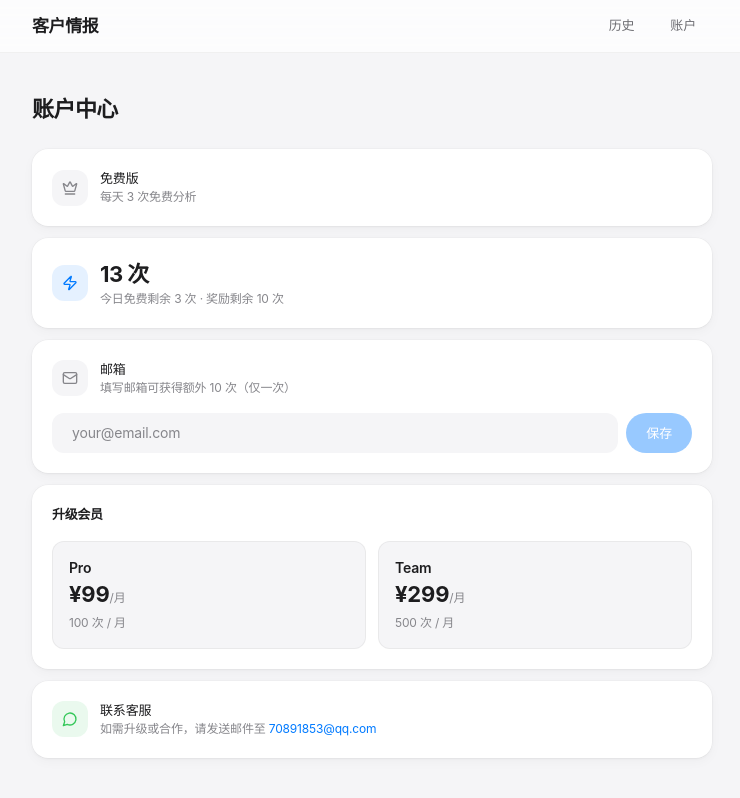
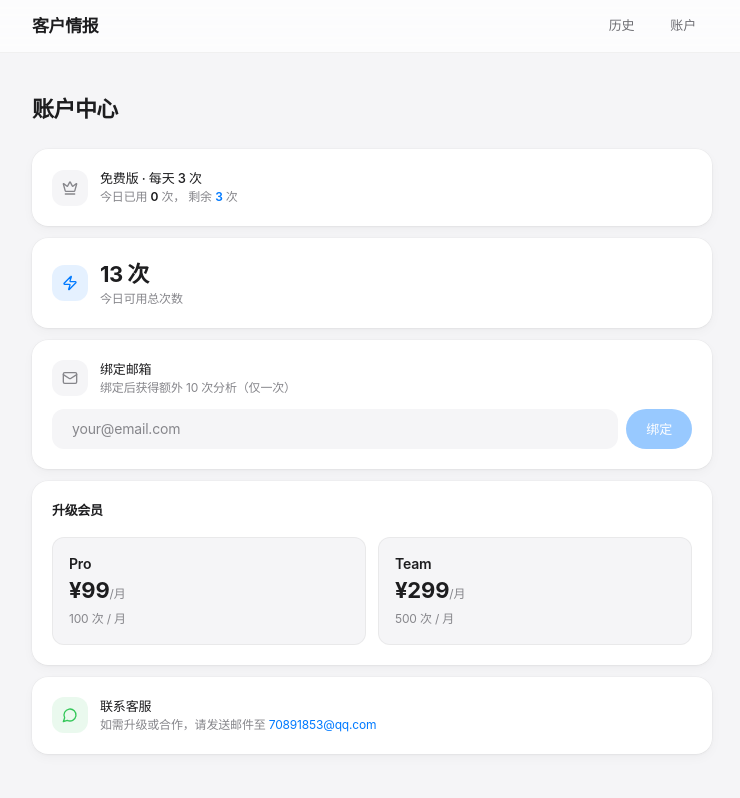
Before and after one commit to Wang-xiaopang/ai-customer-analysis, a Next.js app in the folder frontend/: page /account in a window 1280 px wide. Shown: the top 798 px of the page, without its empty margins (268-1008 px from the left). Built offline with nearby package versions, Linux system fonts and the light colour scheme.

Commit message:
fix: account breakdown free/bonus, history reanalyze streams SSE

```diff
--- a/frontend/app/account/page.tsx
+++ b/frontend/app/account/page.tsx
@@ -1,21 +1,22 @@
 "use client";
 
 import { useState, useEffect } from "react";
-import { getFreeUsedToday, getBonusRemaining, getTotalRemaining, getStoredEmail, setStoredEmail, isValidEmail } from "@/lib/storage";
-import { Mail, Zap, Crown, MessageCircle } from "lucide-react";
+import { getFreeUsedToday, getBonusRemaining, getStoredEmail, setStoredEmail, isValidEmail } from "@/lib/storage";
+import { Mail, Zap, Gift, Crown, MessageCircle } from "lucide-react";
 
 export default function AccountPage() {
   const [freeUsed, setFreeUsed] = useState(0);
-  const [bonus, setBonus] = useState(0);
-  const [total, setTotal] = useState(0);
+  const [bonusRemaining, setBonusRemaining] = useState(0);
+  const [bonusUsed, setBonusUsed] = useState(0);
   const [email, setEmail] = useState<string | null>(null);
   const [inputEmail, setInputEmail] = useState("");
   const [saved, setSaved] = useState(false);
 
   const refresh = () => {
     setFreeUsed(getFreeUsedToday());
-    setBonus(getBonusRemaining());
-    setTotal(getTotalRemaining());
+    const br = getBonusRemaining();
+    setBonusRemaining(br);
+    setBonusUsed(10 - br);
     setEmail(getStoredEmail());
   };
 
@@ -24,11 +25,10 @@ export default function AccountPage() {
   const handleSaveEmail = () => {
     if (isValidEmail(inputEmail.trim())) {
       setStoredEmail(inputEmail.trim());
-      setEmail(inputEmail.trim());
+      setSaved(true);
+      refresh();
       setInputEmail("");
-      setSaved(true);
       setTimeout(() => setSaved(false), 2000);
-      refresh();
     }
   };
 
@@ -36,52 +36,77 @@ export default function AccountPage() {
     <div>
       <h1 className="mb-6 text-[22px] font-bold tracking-tight text-[#1d1d1f]">账户中心</h1>
       <div className="space-y-3">
-        {/* Plan */}
+
+        {/* Free Plan */}
         <div className="apple-card p-5">
           <div className="flex items-center gap-3">
             <div className="flex h-9 w-9 items-center justify-center rounded-xl bg-[#f5f5f7]">
               <Crown className="h-4 w-4 text-[#86868b]" />
             </div>
             <div>
-              <p className="text-[13px] font-medium text-[#1d1d1f]">免费版</p>
-              <p className="text-[12px] text-[#86868b]">每天 3 次免费分析</p>
+              <p className="text-[13px] font-medium text-[#1d1d1f]">免费版 · 每天 3 次</p>
+              {freeUsed >= 3 ? (
+                <p className="text-[13px] font-medium text-[#FF3B30]">今日 3 次已用完</p>
+              ) : (
+                <p className="text-[12px] text-[#86868b]">
+                  今日已用 <span className="font-semibold text-[#1d1d1f]">{freeUsed}</span> 次，
+                  剩余 <span className="font-semibold text-[#007AFF]">{3 - freeUsed}</span> 次
+                </p>
+              )}
             </div>
           </div>
         </div>
 
-        {/* Quota */}
+        {/* Bonus */}
+        {email && (
+          <div className="apple-card p-5">
+            <div className="flex items-center gap-3">
+              <div className="flex h-9 w-9 items-center justify-center rounded-xl bg-[#34C759]/10">
+                <Gift className="h-4 w-4 text-[#34C759]" />
+              </div>
+              <div>
+                <p className="text-[13px] font-medium text-[#1d1d1f]">邮箱奖励 · 共 10 次</p>
+                {bonusRemaining > 0 ? (
+                  <p className="text-[12px] text-[#86868b]">
+                    已用 <span className="font-semibold text-[#1d1d1f]">{bonusUsed}</span> 次，
+                    剩余 <span className="font-semibold text-[#34C759]">{bonusRemaining}</span> 次
+                  </p>
+                ) : (
+                  <p className="text-[13px] font-medium text-[#FF3B30]">10 次已用完</p>
+                )}
+              </div>
+            </div>
+          </div>
+        )}
+
+        {/* Total */}
         <div className="apple-card p-5">
           <div className="flex items-center gap-3">
             <div className="flex h-9 w-9 items-center justify-center rounded-xl bg-[#007AFF]/10">
               <Zap className="h-4 w-4 text-[#007AFF]" />
             </div>
             <div>
-              <p className="text-[22px] font-bold tracking-tight text-[#1d1d1f]">{total} 次</p>
-              <p className="text-[12px]">
-                {freeUsed >= 3 ? (
-                  <span className="text-[#FF3B30] font-medium">今日免费 3 次已用完</span>
-                ) : (
-                  <span className="text-[#86868b]">今日免费剩余 {3 - freeUsed} 次</span>
-                )}
-                <span className="text-[#86868b]"> · 奖励剩余 {bonus} 次</span>
+              <p className="text-[22px] font-bold tracking-tight text-[#1d1d1f]">
+                {Math.max(0, 3 - freeUsed) + bonusRemaining} 次
               </p>
+              <p className="text-[12px] text-[#86868b]">今日可用总次数</p>
             </div>
           </div>
         </div>
 
         {/* Email */}
         <div className="apple-card p-5">
-          <div className="flex items-center gap-3 mb-4">
+          <div className="flex items-center gap-3 mb-3">
             <div className="flex h-9 w-9 items-center justify-center rounded-xl bg-[#f5f5f7]">
               <Mail className="h-4 w-4 text-[#86868b]" />
             </div>
             <div>
-              <p className="text-[13px] font-medium text-[#1d1d1f]">邮箱</p>
-              {email ? (
-                <p className="text-[14px] text-[#1d1d1f]">{email}</p>
-              ) : (
-                <p className="text-[12px] text-[#86868b]">填写邮箱可获得额外 10 次（仅一次）</p>
-              )}
+              <p className="text-[13px] font-medium text-[#1d1d1f]">
+                {email ? "已绑定邮箱" : "绑定邮箱"}
+              </p>
+              <p className="text-[12px] text-[#86868b]">
+                {email ? email : "绑定后获得额外 10 次分析（仅一次）"}
+              </p>
             </div>
           </div>
           {!email && (
@@ -96,10 +121,10 @@ export default function AccountPage() {
               />
               <button
                 onClick={handleSaveEmail}
-                disabled={!inputEmail.trim() || !inputEmail.includes("@")}
+                disabled={!isValidEmail(inputEmail.trim())}
                 className="apple-btn-primary !rounded-full !px-5 !py-2.5 !text-[13px] disabled:opacity-40"
               >
-                {saved ? "已保存" : "保存"}
+                {saved ? "已保存" : "绑定"}
               </button>
             </div>
           )}
@@ -111,16 +136,12 @@ export default function AccountPage() {
           <div className="grid grid-cols-2 gap-3">
             <div className="rounded-xl border border-black/5 bg-[#f5f5f7] p-4">
               <p className="text-[14px] font-semibold text-[#1d1d1f]">Pro</p>
-              <p className="text-[22px] font-bold text-[#1d1d1f]">
-                ¥99<span className="text-[12px] font-normal text-[#86868b]">/月</span>
-              </p>
+              <p className="text-[22px] font-bold text-[#1d1d1f]">¥99<span className="text-[12px] font-normal text-[#86868b]">/月</span></p>
               <p className="mt-1 text-[12px] text-[#86868b]">100 次 / 月</p>
             </div>
             <div className="rounded-xl border border-black/5 bg-[#f5f5f7] p-4">
               <p className="text-[14px] font-semibold text-[#1d1d1f]">Team</p>
-              <p className="text-[22px] font-bold text-[#1d1d1f]">
-                ¥299<span className="text-[12px] font-normal text-[#86868b]">/月</span>
-              </p>
+              <p className="text-[22px] font-bold text-[#1d1d1f]">¥299<span className="text-[12px] font-normal text-[#86868b]">/月</span></p>
               <p className="mt-1 text-[12px] text-[#86868b]">500 次 / 月</p>
             </div>
           </div>
@@ -143,6 +164,7 @@ export default function AccountPage() {
             </div>
           </div>
         </div>
+
       </div>
     </div>
   );
--- a/frontend/app/page.tsx
+++ b/frontend/app/page.tsx
@@ -147,7 +147,7 @@ export default function Home() {
     }
   }, []);
 
-  // Restore task from URL hash (history "查看" / page refresh)
+  // Restore task from URL hash (history "查看" / reanalyze / page refresh)
   useEffect(() => {
     const hash = window.location.hash;
     if (hash.startsWith("#task=")) {
@@ -157,31 +157,31 @@ export default function Home() {
         .then((r) => r.json())
         .then((data) => {
           if (data.status === "success" || data.status === "partial_success") {
+            // 已完成：直接展示
             if (data.company_context) setCompanyContext(data.company_context);
             if (data.company_analysis) setCompanyAnalysis(data.company_analysis);
             if (data.sales_analysis) setSalesAnalysis(data.sales_analysis);
             if (data.messages) setMessages(data.messages);
             if (data.input_text) setLastInput(data.input_text);
             if (data.generated_at) setGeneratedAt(data.generated_at);
+          } else if (data.status === "pending" || data.status === "running") {
+            // 新任务：启动 SSE 流
+            if (data.input_text) setLastInput(data.input_text);
+            setLoading(true);
+            setStages(INITIAL_STAGES.map((s) => ({ ...s })));
+            closeRef.current = createSSEConnection(tid, {
+              onOpen: () => updateStage("search", "running"),
+              onSearchComplete: (d) => { setCompanyContext(d); updateStage("search", "success"); updateStage("company_analysis", "running"); },
+              onCompanyAnalysis: (d) => { setCompanyAnalysis(d); updateStage("company_analysis", "success"); updateStage("sales_analysis", "running"); },
+              onSalesAnalysis: (d) => { setSalesAnalysis(d); updateStage("sales_analysis", "success"); updateStage("messages", "running"); },
+              onMessages: (d) => { setMessages(d); updateStage("messages", "success"); setGeneratedAt(new Date().toISOString()); },
+              onError: (stage) => { if (stage !== "connection") updateStage(stage, "failed"); },
+              onStageFailed: (stage) => updateStage(stage, "failed"),
+              onDone: () => { useAnalysisCount(); setLoading(false); },
+            });
           }
         })
         .catch(console.error);
-    }
-
-    // Handle ?reanalyze=xxx from history page
-    const params = new URLSearchParams(window.location.search);
-    const reanalyzeId = params.get("reanalyze");
-    if (reanalyzeId) {
-      fetch(`/api/history/${reanalyzeId}`)
-        .then((r) => r.json())
-        .then((data) => {
-          if (data.input_text) {
-            handleAnalyze(data.input_text);
-          }
-        })
-        .catch(console.error);
-      // Clean up URL
-      window.history.replaceState({}, "", "/");
     }
   }, []);
 
```
